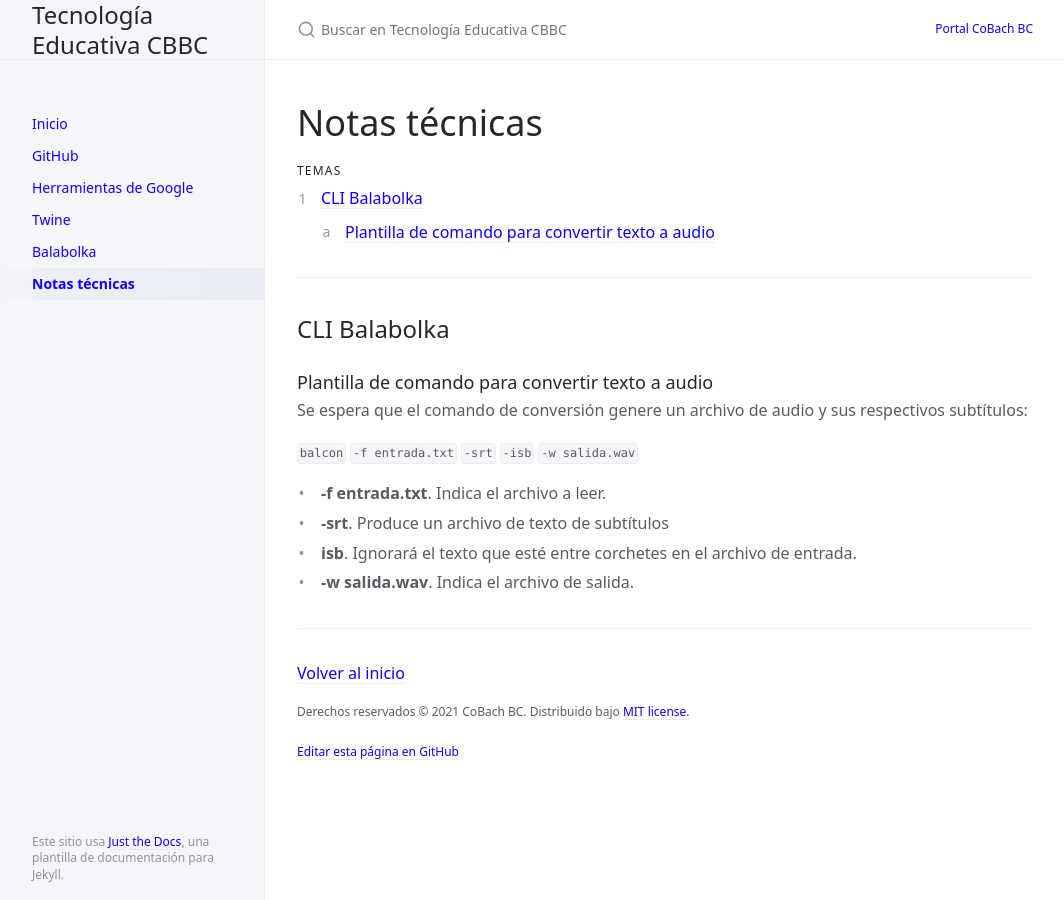
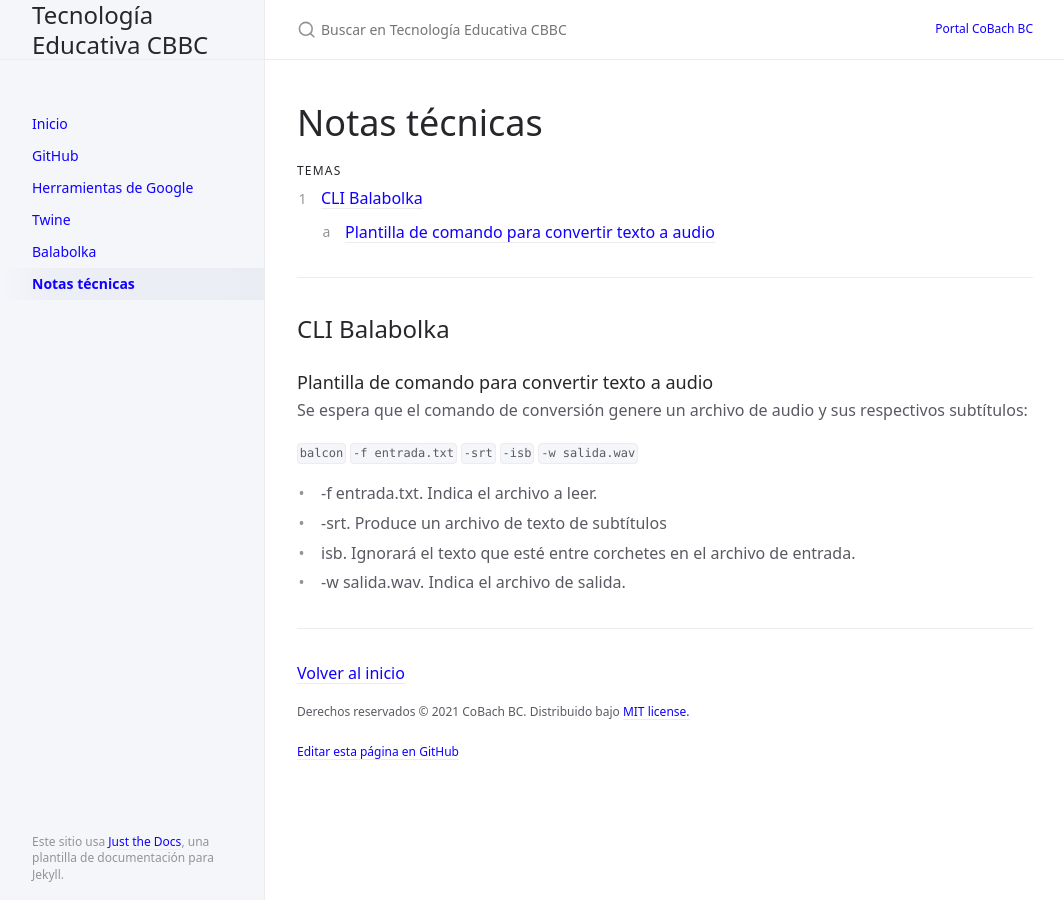
Before and after one commit to CoBachBC/demo, a Jekyll site: the page built from docs/notas.md, in a window 1280 px wide. Shown: the whole page, without its empty margins (107-1171 px from the left). Built offline with Jekyll 4.4.1, drawn with Linux system fonts in a browser that asks for light colours.

```diff
--- a/docs/notas.md
+++ b/docs/notas.md
@@ -23,7 +23,7 @@ Se espera que el comando de conversión genere un archivo de audio y sus respect
 
 `balcon` `-f entrada.txt` `-srt` `-isb` `-w salida.wav`
 
-- **-f entrada.txt**. Indica el archivo a leer.
-- **-srt**. Produce un archivo de texto de subtítulos
-- **isb**. Ignorará el texto que esté entre corchetes en el archivo de entrada.
-- **-w salida.wav**. Indica el archivo de salida.
+- -f entrada.txt. Indica el archivo a leer.
+- -srt. Produce un archivo de texto de subtítulos
+- isb. Ignorará el texto que esté entre corchetes en el archivo de entrada.
+- -w salida.wav. Indica el archivo de salida.
```
